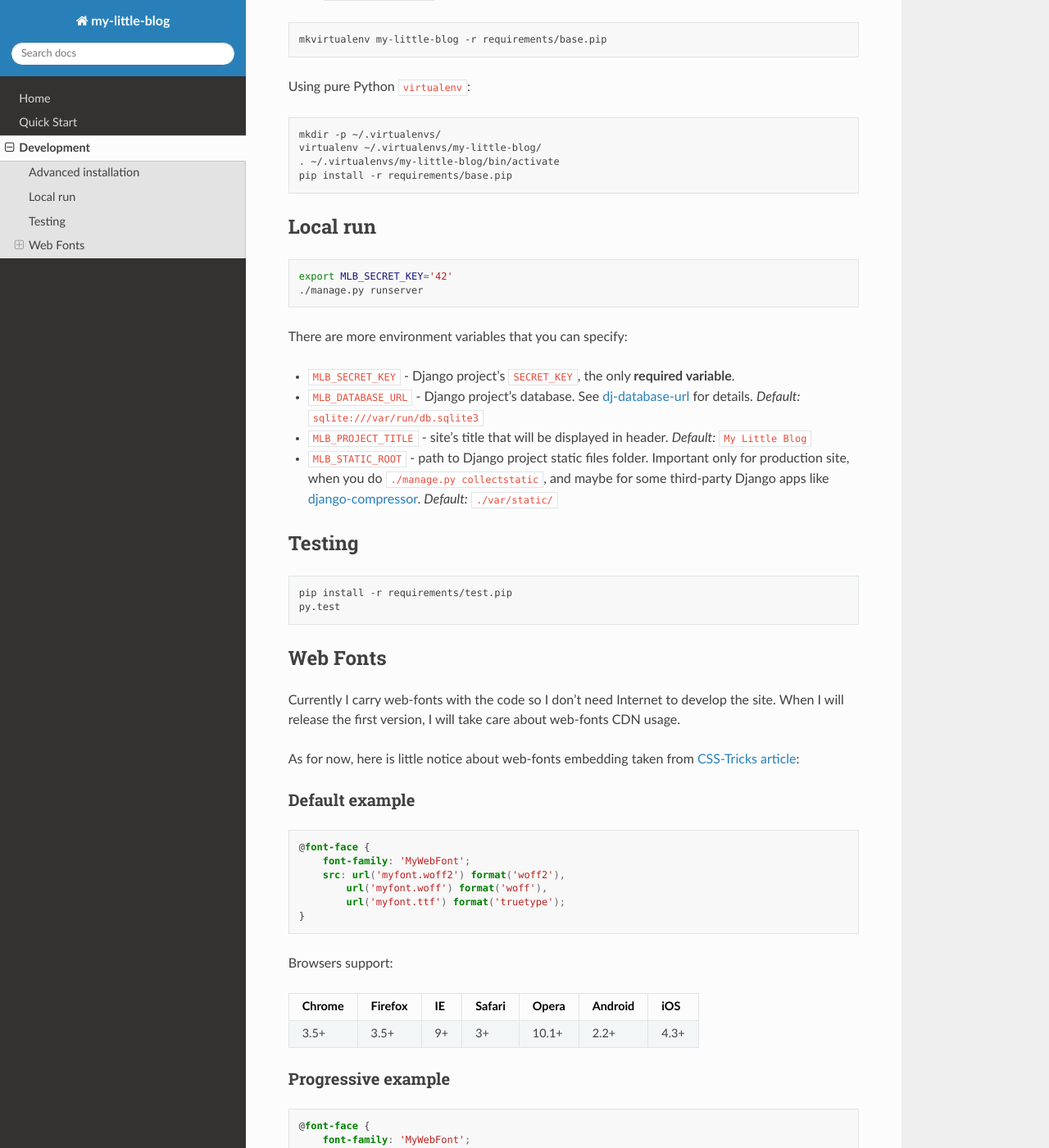
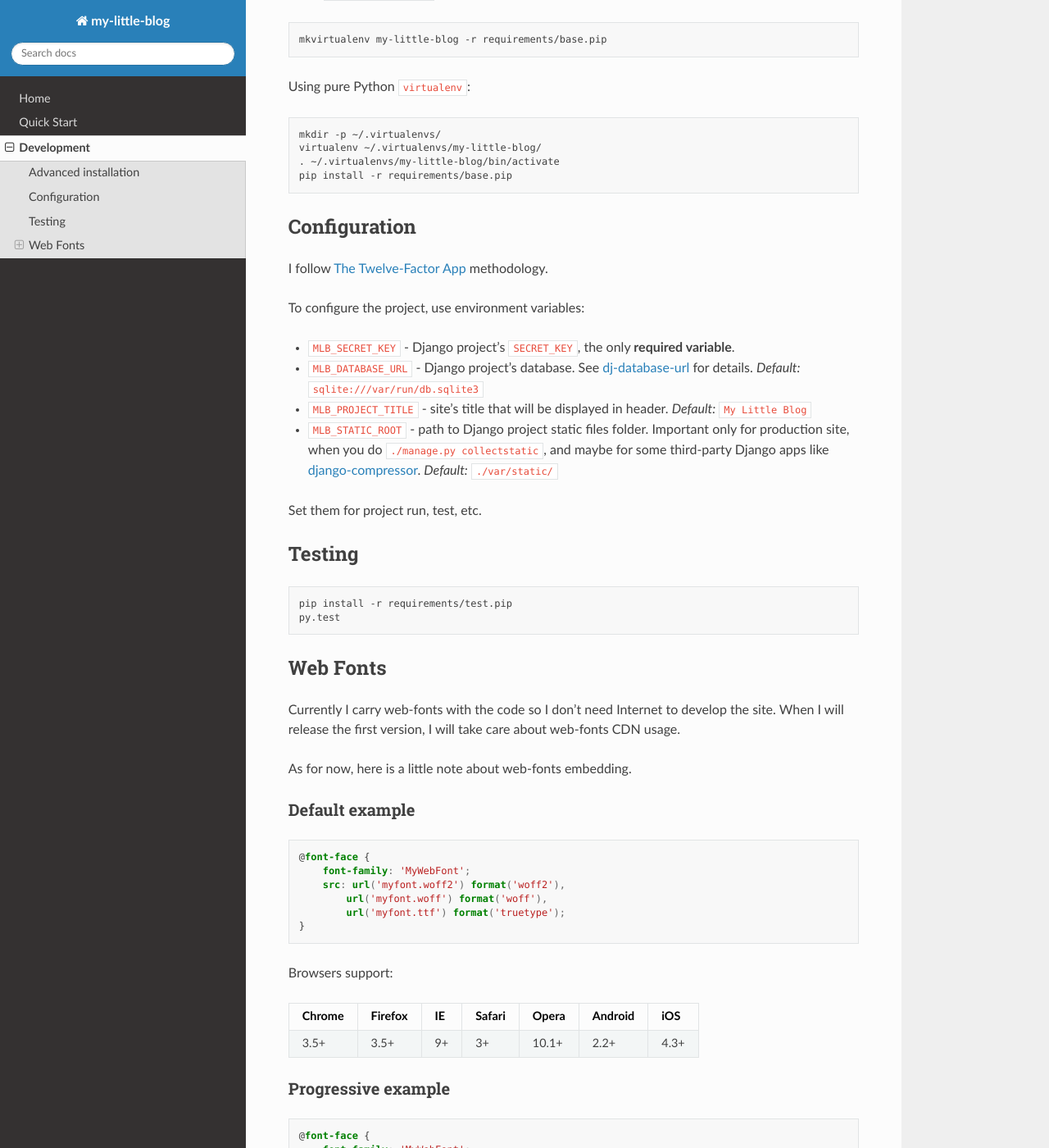
Before and after one commit to jn7163/blog.kottenator.com, a Sphinx documentation site: the page built from docs/development.rst, in a window 1280 px wide and 1400 px high, scrolled down 311 px. Shown: the whole window at 82% size. Built offline with Sphinx 7.4.7 and the Read the Docs theme 2.0.0, drawn with Linux system fonts in a browser that asks for light colours; some of the changed text lies outside the part shown.

Commit message:
Documentation updated

```diff
--- a/docs/development.rst
+++ b/docs/development.rst
@@ -24,16 +24,12 @@ Using pure Python ``virtualenv``:
     pip install -r requirements/base.pip
 
 
+Configuration
+-------------
 
-Local run
----------
+I follow `The Twelve-Factor App <http://12factor.net/>`_ methodology.
 
-.. code:: bash
-
-    export MLB_SECRET_KEY='42'
-    ./manage.py runserver
-
-There are more environment variables that you can specify:
+To configure the project, use environment variables:
 
 - ``MLB_SECRET_KEY`` - Django project's ``SECRET_KEY``, the only **required variable**.
 - ``MLB_DATABASE_URL`` - Django project's database.
@@ -44,6 +40,8 @@ There are more environment variables that you can specify:
   Important only for production site, when you do ``./manage.py collectstatic``, and maybe for some
   third-party Django apps like `django-compressor <https://github.com/django-compressor/django-compressor>`_.
   *Default:* ``./var/static/``
+
+Set them for project run, test, etc.
 
 
 Testing
@@ -61,8 +59,7 @@ Web Fonts
 Currently I carry web-fonts with the code so I don't need Internet to develop the site.
 When I will release the first version, I will take care about web-fonts CDN usage.
 
-As for now, here is little notice about web-fonts embedding
-taken from `CSS-Tricks article <https://css-tricks.com/snippets/css/using-font-face/>`_:
+As for now, here is a little note about web-fonts embedding.
 
 
 Default example
@@ -104,3 +101,6 @@ Chrome  Firefox IE      Safari  Opera   Android iOS
 ======= ======= ======= ======= ======= ======= =======
 5+      3.6+    9+      5.1+    11.5+   4.4+    5.1+
 ======= ======= ======= ======= ======= ======= =======
+
+
+Taken from `CSS-Tricks article <https://css-tricks.com/snippets/css/using-font-face/>`_.
--- a/docs/index.rst
+++ b/docs/index.rst
@@ -6,6 +6,8 @@
 "My Little Blog" (MLB) is a super simple blog engine that I've started
 as my own blog but then decided to share with all the people.
 
+TOC:
+
 .. toctree::
 
    Home <self>
```
